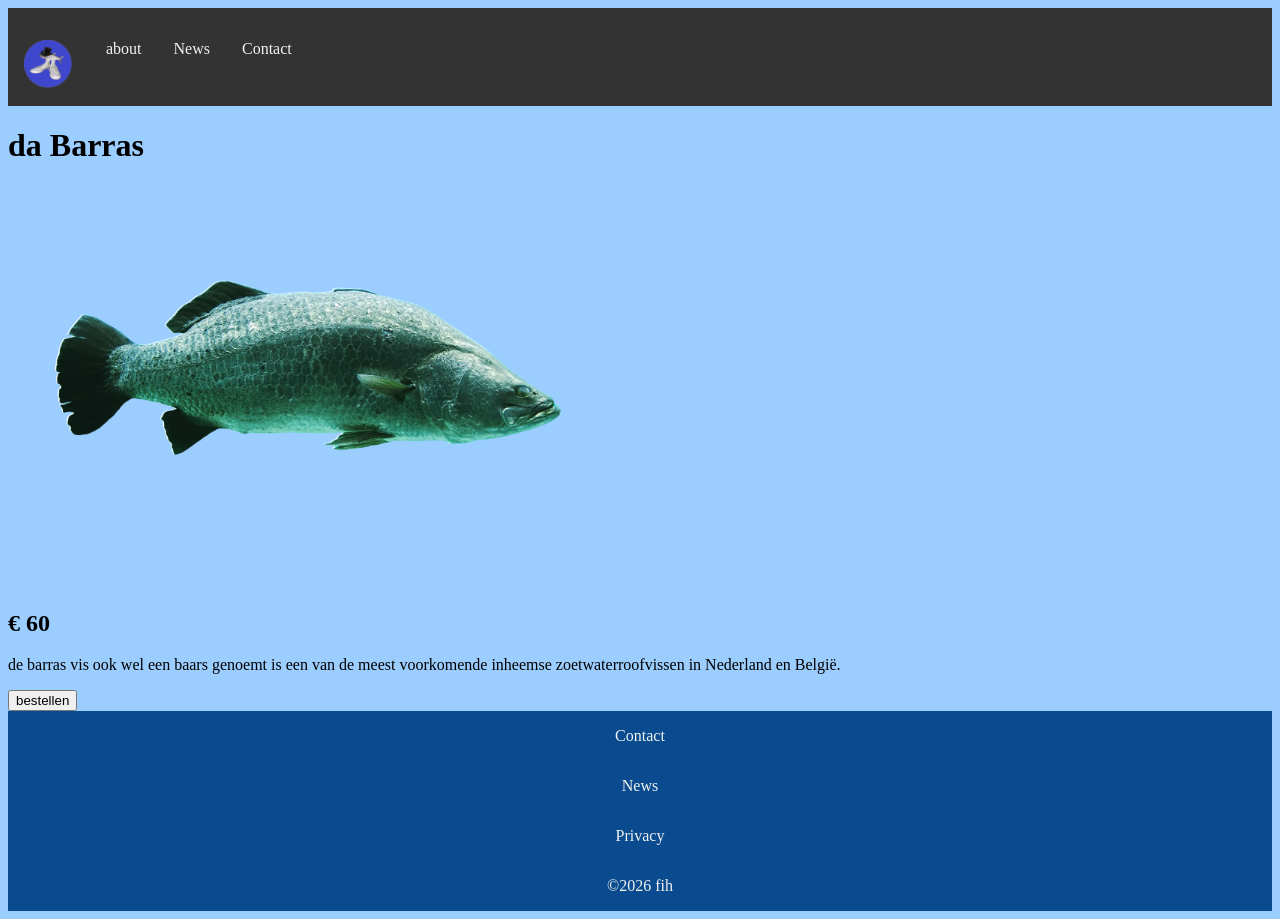
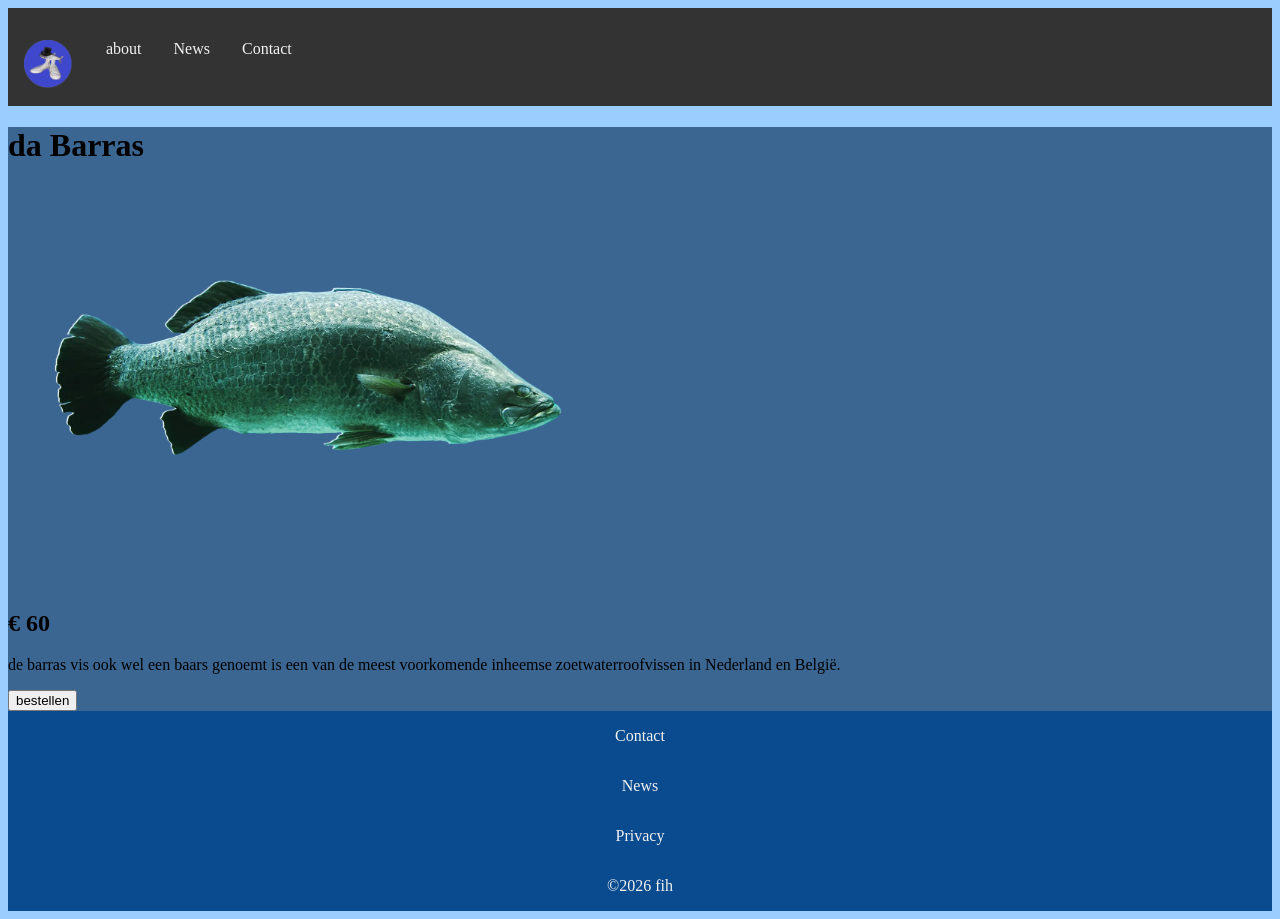
Before and after one commit to Kcl09/webdeve, a PHP site: page /barras.html in a window 1280 px wide. Run offline with PHP 8.4, Linux system fonts and the light colour scheme.

Commit message:
laatste voor de dag

```diff
--- a/mijn webshop/barras.html
+++ b/mijn webshop/barras.html
@@ -20,7 +20,7 @@
         <a href="#contact">Contact</a>
     </div>
 
-<div id="content">
+<div class="infostyle">
     <h1>da Barras</h1>
     <img src="img/barras.png" alt="barras" width="600" height=auto>
     <h2>&euro; 60</h2>
--- a/mijn webshop/style.css
+++ b/mijn webshop/style.css
@@ -35,7 +35,9 @@ body {
 
 }
 
-
+.infostyle {
+background-color: #3b6692;
+}
 
 #footer {
     position: sticky;
```
